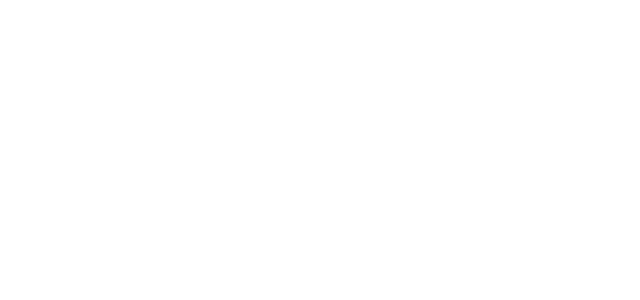
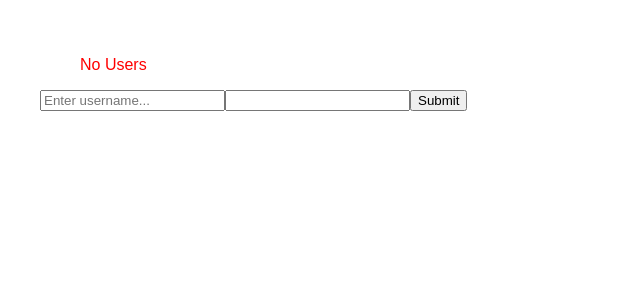
Before and after one commit to mrCodeScripts/personalWorkspace, a Next.js app in the folder webDev/proj_01/frontend/: page / in a window 1280 px wide. Shown: the top 300 px of the page, without its empty margins (0-640 px from the left). Built offline with nearby package versions, Linux system fonts and the light colour scheme.

Commit message:
I just learned useActionState

```diff
--- a/webDev/proj_01/frontend/app/components/examples/HooksAndExamples/forwardRef.tsx
+++ b/webDev/proj_01/frontend/app/components/examples/HooksAndExamples/forwardRef.tsx
@@ -1,7 +1,14 @@
 "use client";
 
 import { request } from "http";
-import { forwardRef, useEffect, useEffectEvent, useRef, useState } from "react";
+import {
+  ReactNode,
+  forwardRef,
+  useEffect,
+  useEffectEvent,
+  useRef,
+  useState,
+} from "react";
 
 const FowardThis = forwardRef<
   HTMLButtonElement,
@@ -62,6 +69,58 @@
       >
         This element!
       </div>
+    </>
+  );
+}
+
+// accepts any element (HTMLElement)
+const ForwardRefExample = forwardRef<HTMLElement, { text: string }>(
+  ({ text }, ref) => {
+    return <></>;
+  },
+);
+
+type Props = {
+  children?: ReactNode;
+  type?: "submit" | "button";
+  text?: string;
+};
+
+const FancyButton = forwardRef<HTMLButtonElement, Props>(
+  ({ children, type, text }, ref) => {
+    return (
+      <div>
+        <button type={type} ref={ref} onClick={() => {}}>
+          {text}
+          {children}
+        </button>
+      </div>
+    );
+  },
+);
+
+function ForwardRefExample3() {
+  const btn = useRef<HTMLButtonElement>(null);
+  return (
+    <>
+      <button
+        type="button"
+        style={{
+          backgroundColor: "green",
+          padding: "10px",
+          borderRadius: "10px",
+        }}
+        onClick={() => {
+          btn.current!.style.color == "green"
+            ? (btn.current!.style.color = "#f0f0f0")
+            : (btn.current!.style.color = "green");
+        }}
+      >
+        This is a button
+      </button>
+      <FancyButton type="button" text="Click this button!" ref={btn}>
+        <div style={{ color: "#f0f0f0" }}>Inner Shit</div>
+      </FancyButton>
     </>
   );
 }
@@ -681,11 +740,17 @@
     const detectWallColission = (
       mapMatrix: number[][],
       snakeSegments: dir[],
-      snakeDir: dir
+      snakeDir: dir,
     ): boolean => {
       const head = snakeSegments[snakeSegments.length - 1];
-      const nextPos = {x: head.x + snakeDir.x, y: head.y + snakeDir.y};
-      if (nextPos.x < 0 || nextPos.y < 0 || nextPos.x >= mapMatrix[0].length || nextPos.y >= mapMatrix.length) return true;
+      const nextPos = { x: head.x + snakeDir.x, y: head.y + snakeDir.y };
+      if (
+        nextPos.x < 0 ||
+        nextPos.y < 0 ||
+        nextPos.x >= mapMatrix[0].length ||
+        nextPos.y >= mapMatrix.length
+      )
+        return true;
       if (mapMatrix[nextPos.y][nextPos.x] === 0) return true;
       return false;
     };
@@ -734,7 +799,6 @@
   );
 }
 
-
 function SnakeGame3() {
   type DIR = { x: number; y: number };
   const mapDiv = useRef<HTMLDivElement>(null);
@@ -778,7 +842,7 @@
   // Animation loop
   useEffect(() => {
     const interval = setInterval(() => {
-      setSnake(prev => {
+      setSnake((prev) => {
         const newSnake = [...prev];
         const head = { ...newSnake[0] };
 
@@ -830,7 +894,9 @@
       {snake.map((_, i) => (
         <div
           key={i}
-          ref={el => {segmentRefs.current[i] = el!}}
+          ref={(el) => {
+            segmentRefs.current[i] = el!;
+          }}
           style={{
             width: SEG_SIZE,
             height: SEG_SIZE,
@@ -847,12 +913,12 @@
   );
 }
 
-function SnakeGame2 () {
+function SnakeGame2() {
   const mapDiv = useRef<HTMLDivElement>(null);
   const MAP_W = 800;
   const MAP_H = 800;
 
-  type DIR = {x: number; y: number};
+  type DIR = { x: number; y: number };
 
   const detectColission = () => {};
   const createBlock = () => {};
@@ -862,23 +928,21 @@
     mapDiv.current!.style.width = `${MAP_W}px`;
     mapDiv.current!.style.height = `${MAP_H}px`;
 
-
-
     let SnakeSegments: DIR[] = [
-      {x: 10, y: 10},
-      {x: 10, y: 10},
-      {x: 10, y: 10},
+      { x: 10, y: 10 },
+      { x: 10, y: 10 },
+      { x: 10, y: 10 },
     ];
-
-
-
   }, []);
 
   return (
     <>
-      <div ref={mapDiv} style={{border: "1px solid red", borderRadius: "5px"}}></div>
+      <div
+        ref={mapDiv}
+        style={{ border: "1px solid red", borderRadius: "5px" }}
+      ></div>
     </>
-  )
+  );
 }
 
 export default function ForwardRefExamples() {
@@ -887,9 +951,10 @@
     <>
       {/* <ForwardRefExample1 /> */}
       {/* <ForwardRefExample2 /> */}
+      <ForwardRefExample3 />
       {/* <SnakeGame /> */}
       {/* <SnakeGame2 /> */}
-      <SnakeGame3 />
+      {/* <SnakeGame3 /> */}
     </>
   );
 }
--- a/webDev/proj_01/frontend/app/components/examples/HooksAndExamples/useActionState.tsx
+++ b/webDev/proj_01/frontend/app/components/examples/HooksAndExamples/useActionState.tsx
@@ -1,33 +1,53 @@
 "use client";
 
-import { useActionState } from "react";
+import React, { useActionState, useEffect, useState } from "react";
 
 function UseActionStateExample1() {
-  type FormStateType = { name: string; age: number };
+  type FormStateType = { name: string; age?: number | null };
+  const [userList, newUserList] = useState<FormStateType[]>([]);
+  const initialState: FormStateType = { name: "", age: null };
+  const UserLists = React.memo((props: {users: FormStateType[]}) => {
+    return (
+      <>
+        <ul style={{color: "red"}}>
+          {props.users.length > 0 ? props.users.map((e, i) => <li key={i}>Name: {e.name} Age: {e.age}</li>) : <p>No Users</p>}
+        </ul>
+      </>
+    );
+  });
 
-  const [formState, formAction, isLoading] = useActionState<
+  const [state, formAction, isPending] = useActionState<
     FormStateType,
     FormData
-  >(
-    async (state: FormStateType, formData: FormData) => {
-      await new Promise((res) => setTimeout(res, 3000));
+  >(async (prev, formData) => {
+    await new Promise((res) => setTimeout(res, 5000));
+    const name = String(formData.get("name"));
+    const age = Number(formData.get("age"));
+    newUserList(prev => [...prev, {name: name, age: age}]);
+    return {
+      name,
+      age: isNaN(age) ? null : age,
+    };
+  }, initialState);
 
-      const name: string = formData.get("user-name") as string;
-      const password: number = Number(formData.get("user-pwd"));
-
-      return { username, password };
-    },
-    { username: "", password: "" },
-    "shit/",
-  );
-
-  return <></>;
+  return (
+    <>
+      {isPending ? <p style={{color: "green"}}>Loading users...</p> : <UserLists users={userList} />}
+      <form action={formAction}>
+        <input type="text" name="name" placeholder="Enter username..."/>
+        <input type="number" name="age" id="Enter age..." />
+        <button type="submit">
+          Submit
+        </button>
+      </form>
+    </>
+  )
 }
 
 export default function UseActionStateExamples() {
   return (
     <>
-      <div></div>
+      <UseActionStateExample1 />
     </>
   );
 }
```
Also changed, not shown: 2 other files (tests, documents, lock files or other folders).
